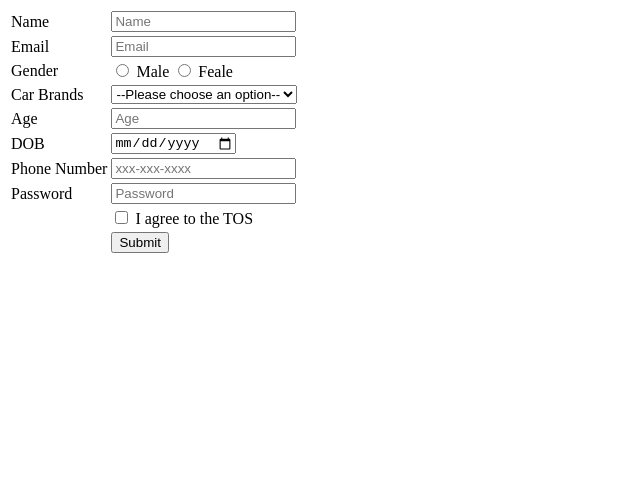
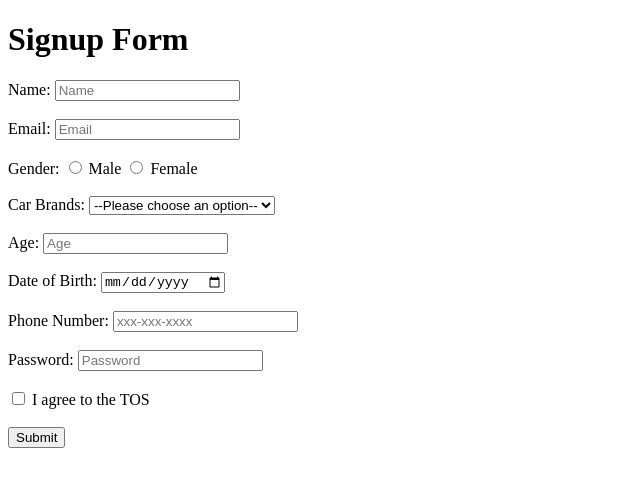
Before and after one commit to acciojob/signup-form-car-rhk998, a website: page main.html in a window 1280 px wide. Shown: the whole page, without its empty margins (0-640 px from the left). Drawn offline with Linux system fonts and the light colour scheme.

Commit message:
created a submission

```diff
--- a/main.html
+++ b/main.html
@@ -1,92 +1,68 @@
 <!DOCTYPE html>
+<html lang="en">
+<head>
+    <meta charset="UTF-8">
+    <meta name="viewport" content="width=device-width, initial-scale=1.0">
+    <title>Signup Form</title>
+</head>
+<body>
+    <h1>Signup Form</h1>
+    <form action="/submit" method="post">
+        <!-- Name Field -->
+        <label for="name">Name:</label>
+        <input type="text" id="name" name="name" placeholder="Name" required>
+        <br><br>
 
-<html>
+        <!-- Email Field -->
+        <label for="email">Email:</label>
+        <input type="email" id="email" name="email" placeholder="Email" required>
+        <br><br>
 
-<head>
-	<link rel="stylesheet" href="styles.css">
-</head>
+        <!-- Gender Field -->
+        <label>Gender:</label>
+        <input type="radio" id="gender_m" name="gender" value="male" required>
+        <label for="gender_m">Male</label>
+        <input type="radio" id="gender_f" name="gender" value="female" required>
+        <label for="gender_f">Female</label>
+        <br><br>
 
-<body>
-	<!-- the entire body must be written by student -->
-	<form action="/submit" method="post">
-		<table>
-			<tr>
-				<td>
-					Name
-				</td>
-				<td>
-					<input type="text" placeholder="Name" name="">
-				</td>
-			</tr>
-			<tr>
-				<td>
-					Email
-				</td>
-				<td>
-					<input type="text" placeholder="Email" name="">
-				</td>
-			</tr>
-			<tr>
-				<td>
-					Gender
-				</td>
-				<td>
-					<input type="radio" name="gender" size=""> Male
-					<input type="radio" name="gender" size=""> Feale
+        <!-- Car Brands Field -->
+        <label for="cars">Car Brands:</label>
+        <select id="cars" name="cars" required>
+            <option value="" disabled selected>--Please choose an option--</option>
+            <option value="toyota">Toyota</option>
+            <option value="ford">Ford</option>
+            <option value="honda">Honda</option>
+        </select>
+        <br><br>
 
-				</td>
-			</tr>
-			<tr><td>Car Brands</td>
-				<td><select name="cars">
-					<option name="">--Please choose an option--</option>
-					<option name="">HondaCity</option>
-					<option name="">Hyundai verna</option>
+        <!-- Age Field -->
+        <label for="age">Age:</label>
+        <input type="number" id="age" name="age" placeholder="Age" required>
+        <br><br>
 
-				</select></td>
-			</tr>
-			<tr>
-				<td>
-					Age
-				</td>
-				<td>
-					<input type="number" placeholder="Age" name="">
-				</td>
-			</tr>
-			<tr>
-				<td>
-					DOB
-				</td>
-				<td>
-					<input type ="date"
-				</td>
-			</tr>
-			<tr><td>Phone Number</td>
-			<td><input type="tel" placeholder="xxx-xxx-xxxx" name=""></td>
-			</tr>
-			<tr>
-				<td>Password</td>
-				<td><input type="Password" placeholder="Password" name=""></td>
-			</tr>
-			  <tr>
-                <td></td>
-                <td>
-                    <input type="checkbox" id="tos" name="">
-                    <label for="tos">I agree to the TOS</label>
-                </td>
-            </tr>
+        <!-- Date of Birth Field -->
+        <label for="dob">Date of Birth:</label>
+        <input type="date" id="dob" name="dob" required>
+        <br><br>
 
-            <!-- Row for Submit Button -->
-            <tr>
-                <td></td>
-                <td>
-                    <button type="submit">Submit</button>
-                </td>
-            </tr>
-		</table>
-	</form>
-    <script type="text/javascript" src="./script.js">
-</script>
+        <!-- Phone Number Field -->
+        <label for="tel">Phone Number:</label>
+        <input type="tel" id="tel" name="tel" placeholder="xxx-xxx-xxxx">
+        <br><br>
 
+        <!-- Password Field -->
+        <label for="password">Password:</label>
+        <input type="password" id="password" name="password" placeholder="Password" required>
+        <br><br>
+
+        <!-- Terms of Service Checkbox -->
+        <input type="checkbox" id="tos" name="tos" required>
+        <label for="tos">I agree to the TOS</label>
+        <br><br>
+
+        <!-- Submit Button -->
+        <button type="submit">Submit</button>
+    </form>
 </body>
-
 </html>
```
